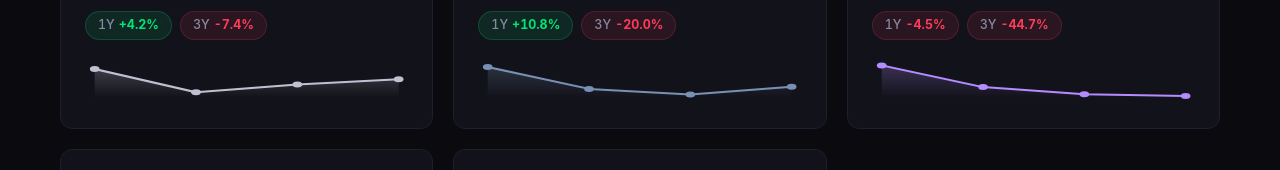
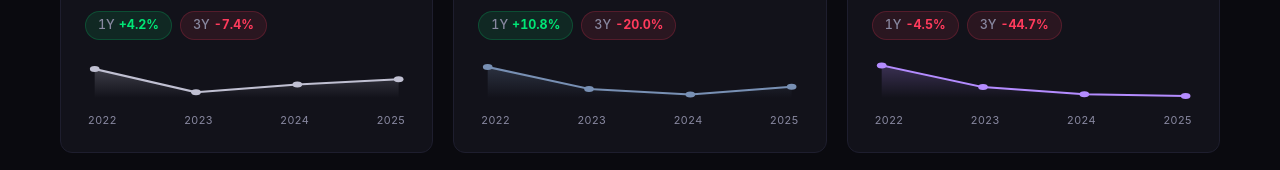
Before and after one commit to OliverBeyondAI/jarvis-sandbox, a plain HTML site: page commodity-calculator/index.html in a window 1280 px wide. Shown: the part 706-876 px from the top of the page. Drawn offline with nearby package versions, Linux system fonts and the light colour scheme.

Commit message:
jarvis: Update the G's AI IC Calculator app in the jarvis-sandbox repo. The file
Review: Round 1: 9/10

```diff
--- a/commodity-calculator/index.html
+++ b/commodity-calculator/index.html
@@ -272,12 +272,19 @@
   .badge-label { font-weight: 500; color: var(--text-secondary); }
 
   .sparkline-container {
-    height: 48px;
     position: relative;
   }
   .sparkline-container svg {
     width: 100%;
-    height: 100%;
+    height: 48px;
+  }
+  .sparkline-years {
+    display: flex;
+    justify-content: space-between;
+    padding: 2px 3px 0;
+    font-size: 0.68rem;
+    color: #8888a0;
+    letter-spacing: 0.5px;
   }
 
   /* ====== MAIN CHART ====== */
@@ -602,6 +609,7 @@ function buildSparkline(prices, color) {
   const firstX = pad;
   const lastX = pad + (w - pad * 2);
   const areaPoints = `${firstX},${h - pad} ${polyline} ${lastX},${h - pad}`;
+  const yearLabels = YEARS.map(y => `<span>${y}</span>`).join('');
   return `<svg viewBox="0 0 ${w} ${h}" preserveAspectRatio="none">
     <defs><linearGradient id="sg_${color.replace('#','')}" x1="0" y1="0" x2="0" y2="1">
       <stop offset="0%" stop-color="${color}" stop-opacity="0.25"/>
@@ -614,7 +622,7 @@ function buildSparkline(prices, color) {
       const y = h - pad - ((p - min) / range) * (h - pad * 2);
       return `<circle cx="${x}" cy="${y}" r="3" fill="${color}" />`;
     }).join('')}
-  </svg>`;
+  </svg><div class="sparkline-years">${yearLabels}</div>`;
 }
 
 // ========== ANIMATED COUNTER ==========
```
Also changed, not shown: gs-ai-ic-calculator/index.html (+11 -3 lines).
